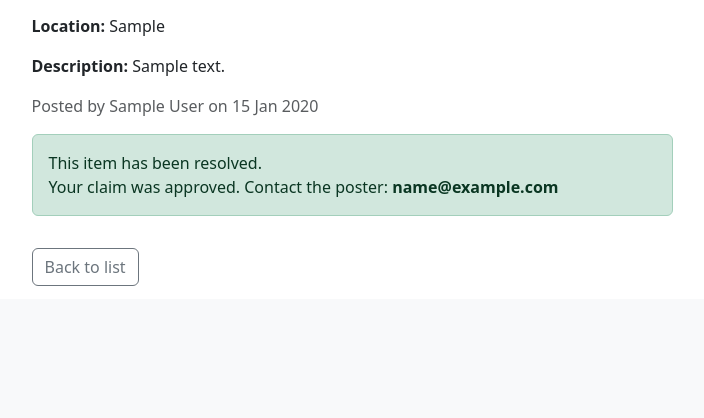
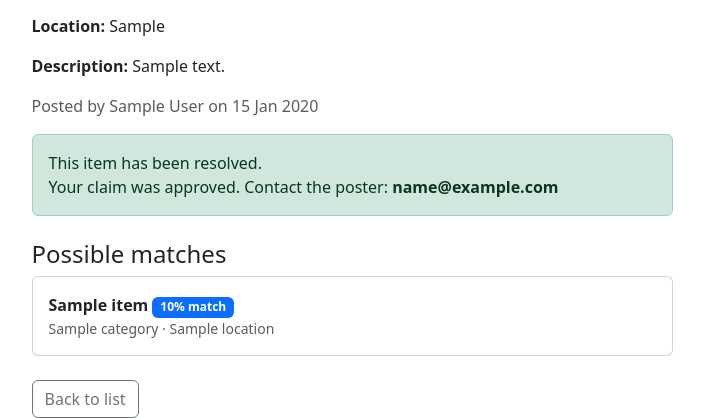
Before and after one commit to YaazhiniJayavelu/campusloop, a Flask app: template app/templates/item_detail.html in a window 1280 px wide. Shown: the part 501-919 px from the top of the page, without its empty margins (288-992 px from the left). Before the commit the page ends 787 px from the top, so only its background shows below. Run offline with Flask 3, Linux system fonts and the light colour scheme; tables that the repository leaves empty hold one stand-in row (values such as "Sample post"); the template is opened without the code that fills it: values that come from a table or form of the project are taken from there, most other values are stand-ins (such as "Sample title", 1, 10 or a date in 2020); grey boxes marked "Sample" are stand-in pictures.

Commit message:
Add photo and keyword matching for items

```diff
--- a/app/templates/item_detail.html
+++ b/app/templates/item_detail.html
@@ -72,6 +72,28 @@
         {% endfor %}
         {% endif %}
 
+        {% if matches %}
+        <h4 class="mt-4">Possible matches</h4>
+        {% for m in matches %}
+        <a href="{{ url_for('lostfound.item_detail', item_id=m.item.id) }}" class="text-decoration-none text-reset">
+            <div class="card mb-2">
+                <div class="card-body d-flex align-items-center">
+                    {% if m.item.image_filename %}
+                    <img src="{{ url_for('static', filename='uploads/' + m.item.image_filename) }}"
+                         class="rounded me-3" style="width:80px;height:80px;object-fit:cover;" alt="{{ m.item.title }}">
+                    {% endif %}
+                    <div>
+                        <strong>{{ m.item.title }}</strong>
+                        <span class="badge bg-primary">{{ m.score }}% match</span>
+                        {% if m.photo_match %}<span class="badge bg-success">Similar photo</span>{% endif %}
+                        <div class="text-muted small">{{ m.item.category }} &middot; {{ m.item.location }}</div>
+                    </div>
+                </div>
+            </div>
+        </a>
+        {% endfor %}
+        {% endif %}
+
         <a href="{{ url_for('lostfound.items') }}" class="btn btn-outline-secondary mt-3">Back to list</a>
     </div>
 </div>
```
Also changed, not shown: app/lostfound/routes.py (+50 -1 lines).
